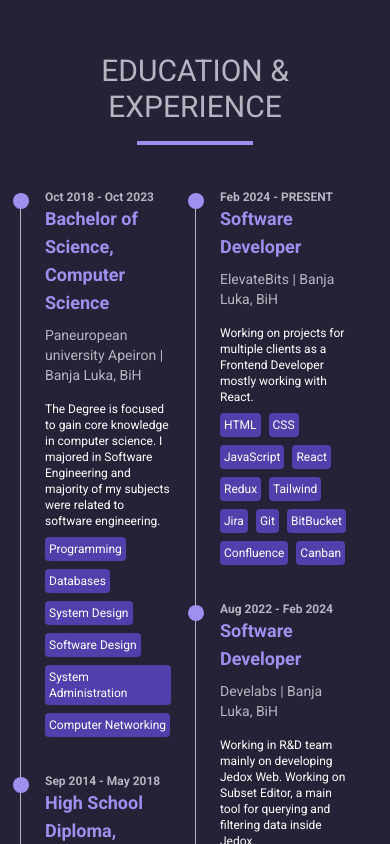
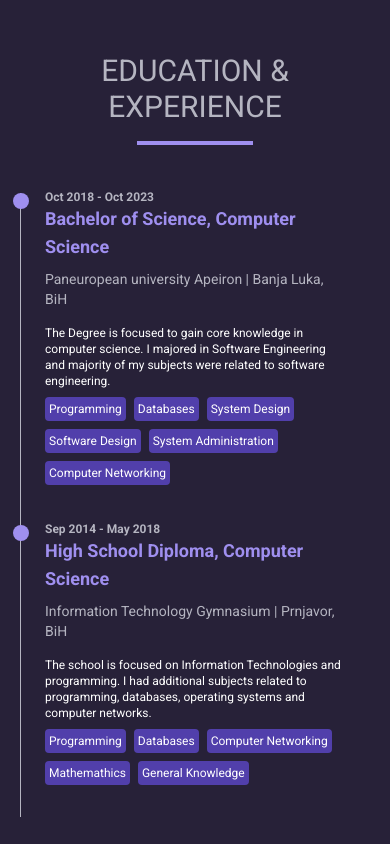
Before and after one commit to ogi1998/ogi1998.github.io, a React (Create React App) app: page / in a window 390 px wide. Shown: the part 1156-2000 px from the top of the page. Built offline with nearby package versions, Linux system fonts and the light colour scheme.

Commit message:
Mobile fixes
Fixed issue with Contact form not showing properly
Made experience to be shown in one column

```diff
--- a/src/components/home/contact/Contact.js
+++ b/src/components/home/contact/Contact.js
@@ -30,10 +30,10 @@ const Contact = ({ elRef }) => {
                 transition={{
                     type: "tween",
                     duration: 1,
-                    delay: 0.5
+                    delay: 0.5,
                 }}
-                initial={{ opacity: 0, scale: 0, translateX: 300 }}
-                whileInView={{ opacity: 1, scale: 1, translateX: 0 }}
+                initial={{ opacity: 0, scale: 0 }}
+                whileInView={{ opacity: 1, scale: 1 }}
                 viewport={{ once: true }}
             >
                 <input
--- a/src/components/home/experience/Experience.js
+++ b/src/components/home/experience/Experience.js
@@ -16,7 +16,7 @@ const Experience = ({ elRef }) => {
                 viewport={{ once: true }}
             >
                 <Title text="EDUCATION & EXPERIENCE" />
-                <div className="flex justify-center gap-20 mob:gap-0">
+                <div className="flex justify-center gap-20 mob:gap-0 mob:flex-col">
                     <Timeline>
                         <TimelineItem
                             title="Bachelor of Science, Computer Science"
--- a/src/components/home/experience/Timeline.js
+++ b/src/components/home/experience/Timeline.js
@@ -1,6 +1,6 @@
 const Timeline = ({ children }) => {
     return (
-        <div className="mt-10 border-l border-gray relative w-1/3 h-fit lap:w-1/2">
+        <div className="mt-10 border-l border-gray relative w-1/3 h-fit lap:w-1/2 mob:w-full">
             <span className="absolute top-0 -left-1 bg-primary w-2 h-2"></span>
             {children}
         </div>
```
